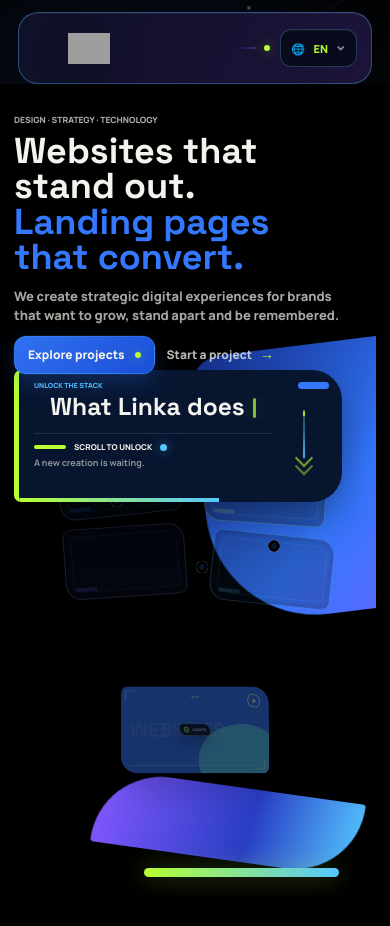
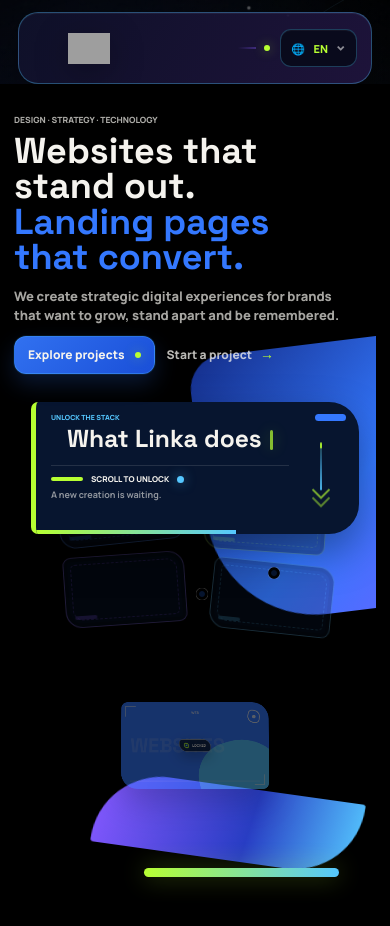
Before and after one commit to estherdalagnol2005-ctrl/linkanext, a Next.js app: page / in a window 390 px wide. Shown: the top 926 px of the page. Built offline with nearby package versions, Linux system fonts and the light colour scheme; grey boxes are pictures that could not be loaded.

Commit message:
fix: prevent mobile hero overlap

```diff
--- a/app/unlock-stack.css
+++ b/app/unlock-stack.css
@@ -981,9 +981,10 @@
   }
 
   .lhx-showcase{
+    display:block!important;
     flex:1 1 auto!important;
     min-height:430px!important;
-    margin-top:-4px!important;
+    margin-top:28px!important;
     perspective:760px!important;
   }
 
@@ -1013,8 +1014,9 @@
   }
 
   .lhx-portal{
-    left:0!important;
-    top:0!important;
+    position:relative!important;
+    left:auto!important;
+    top:auto!important;
     width:min(328px,94%)!important;
     min-height:132px!important;
     padding:12px 70px 14px 15px!important;
@@ -1264,10 +1266,6 @@
     max-width:315px!important;
   }
 
-  .lhx-showcase{
-    margin-top:10px!important;
-  }
-
   .lhx-collection{
     width:270px;
   }
```
